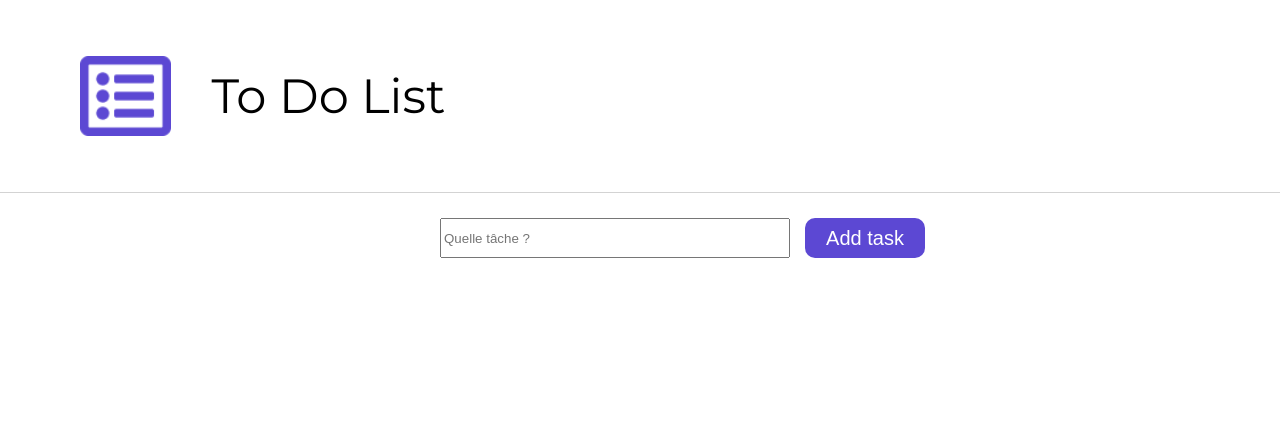
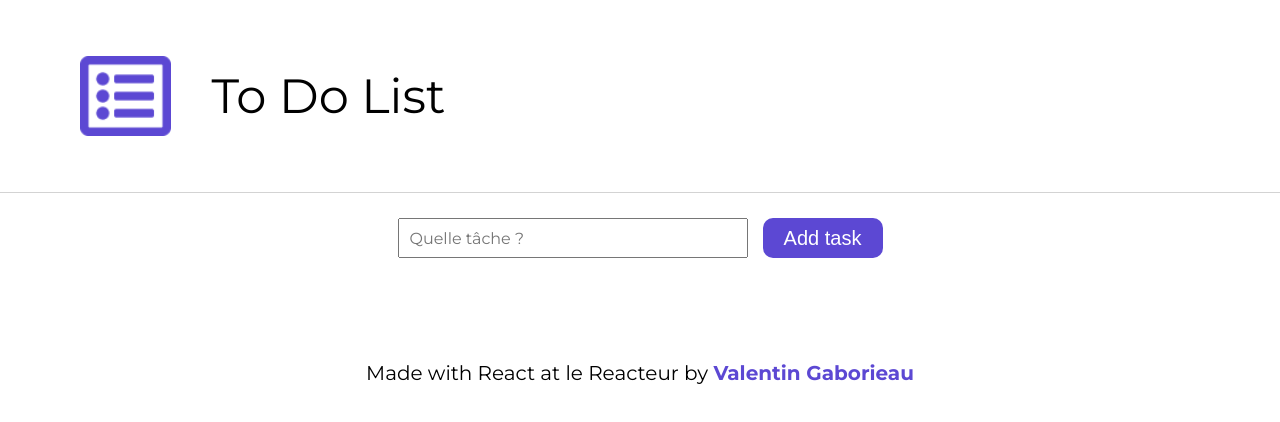
Before and after one commit to ValGab/react-todo-list, a React (Create React App) app: page / in a window 1280 px wide. Shown: the top 422 px of the page. Built offline with nearby package versions, Linux system fonts and the light colour scheme.

Commit message:
add footer

```diff
--- a/src/App.css
+++ b/src/App.css
@@ -8,6 +8,12 @@ h1 {
   font-size: 48px;
   font-weight: 400;
   margin-left: 40px;
+}
+
+a {
+  text-decoration: none;
+  font-weight: bold;
+  color: #5c48d3;
 }
 
 .line-through {
@@ -32,12 +38,10 @@ header img {
 /* MAIN */
 
 main {
-  max-width: 400px;
-  margin: 0 auto;
   display: flex;
   flex-direction: column;
   justify-content: center;
-  align-items: flex-start;
+  align-items: center;
 }
 
 form {
@@ -50,6 +54,9 @@ form {
   width: 350px;
   height: 100%;
   box-sizing: border-box;
+  font-size: 16px;
+  font-family: Montserrat, sans-serif;
+  padding: 10px;
 }
 
 button {
@@ -75,6 +82,7 @@ button:hover {
   display: flex;
   flex-direction: column;
   justify-content: flex-start;
+  margin-top: 30px;
 }
 
 .task {
@@ -105,3 +113,18 @@ input[type="checkbox"] {
   opacity: 0.9;
   transition: 100ms;
 }
+
+/* FOOTER */
+
+footer {
+  height: 50px;
+  padding: 25px 0;
+  margin-top: 50px;
+  display: flex;
+  flex-direction: column;
+  align-items: center;
+}
+
+footer p {
+  font-size: 20px;
+}
--- a/src/App.js
+++ b/src/App.js
@@ -1,5 +1,6 @@
 import { useState } from "react";
 import "./App.css";
+import Footer from "./components/Footer";
 import Header from "./components/Header";
 import Task from "./components/Task";
 
@@ -53,6 +54,7 @@ function App() {
           })}
         </div>
       </main>
+      <Footer />
     </div>
   );
 }
--- /dev/null
+++ b/src/components/Footer.js
@@ -0,0 +1,18 @@
+const Footer = () => {
+  return (
+    <footer>
+      <p>
+        Made with React at le Reacteur by{" "}
+        <a
+          href="https://fr.linkedin.com/in/valentin-gaborieau"
+          rel="noreferrer"
+          target="_blank"
+        >
+          Valentin Gaborieau
+        </a>
+      </p>
+    </footer>
+  );
+};
+
+export default Footer;
```
